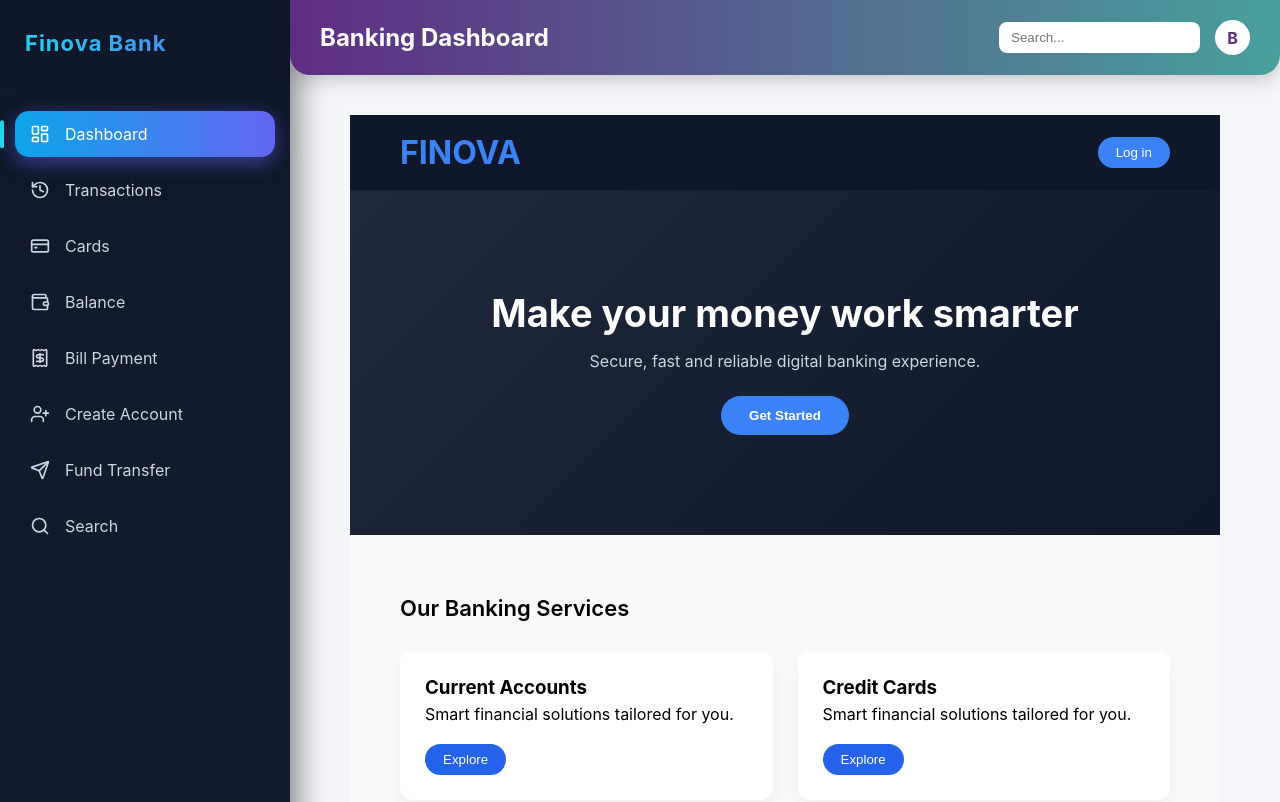
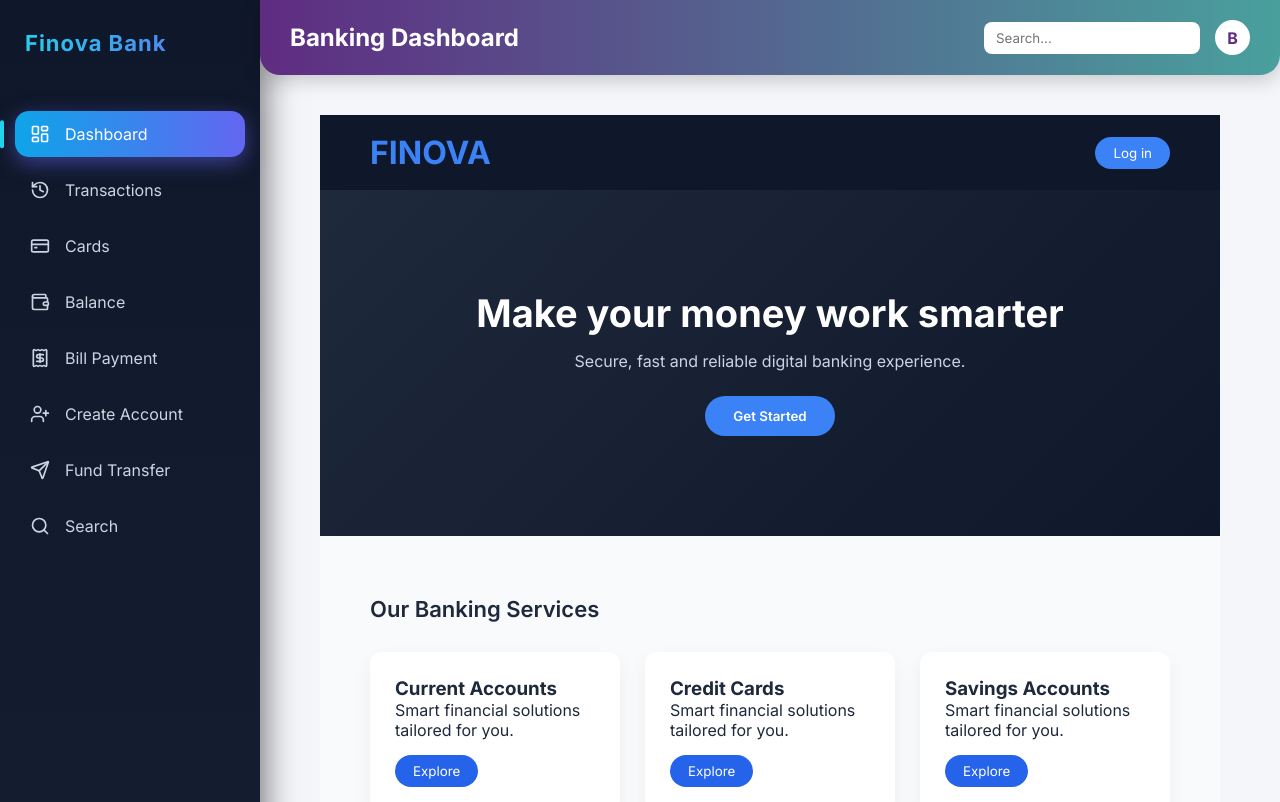
Before and after one commit to BoomikaM22/banking-dashboard, a React app in the folder frontend/: page / in a window 1280 px wide. Shown: the top 802 px of the page. Built offline with nearby package versions, Linux system fonts and the light colour scheme; the HTML template or start-up script is replaced by a standard one.

Commit message:
Update index.css

```diff
--- a/frontend/src/index.css
+++ b/frontend/src/index.css
@@ -1,13 +1,46 @@
-body {
-  margin: 0;
-  font-family: 'Inter', Arial, sans-serif;
-  background-color: #f5f6fa;
+@import url('https://fonts.googleapis.com/css2?family=Inter:wght@400;600;700&display=swap');
+
+
+
+:root {
+
+
+  --primary: #4f46e5;
+  --primary-light: #6366f1;
+  --primary-dark: #3730a3;
+
+  --accent: #0ea5e9;
+
+  --success: #16a34a;
+
+
+  --danger: #dc2626;
+
+  --bg-main: #f1f5f9;
+  --bg-card: #ffffff;
+
+  /* Text */
+  --text-dark: #1e293b;
+  --text-light: #64748b;
+
+  /* Sidebar */
+  --sidebar-gradient: linear-gradient(180deg, #1e3a8a, #312e81);
+
 }
 
-h1, h2, h3, h4 {
+/* ============================= */
+/* GLOBAL RESET */
+/* ============================= */
+
+* {
   margin: 0;
+  padding: 0;
+  box-sizing: border-box;
+  font-family: 'Inter', sans-serif;
+  transition: all 0.3s ease;
 }
 
-p {
-  margin: 5px 0;
+body {
+  background: var(--bg-main);
+  color: var(--text-dark);
 }
```
